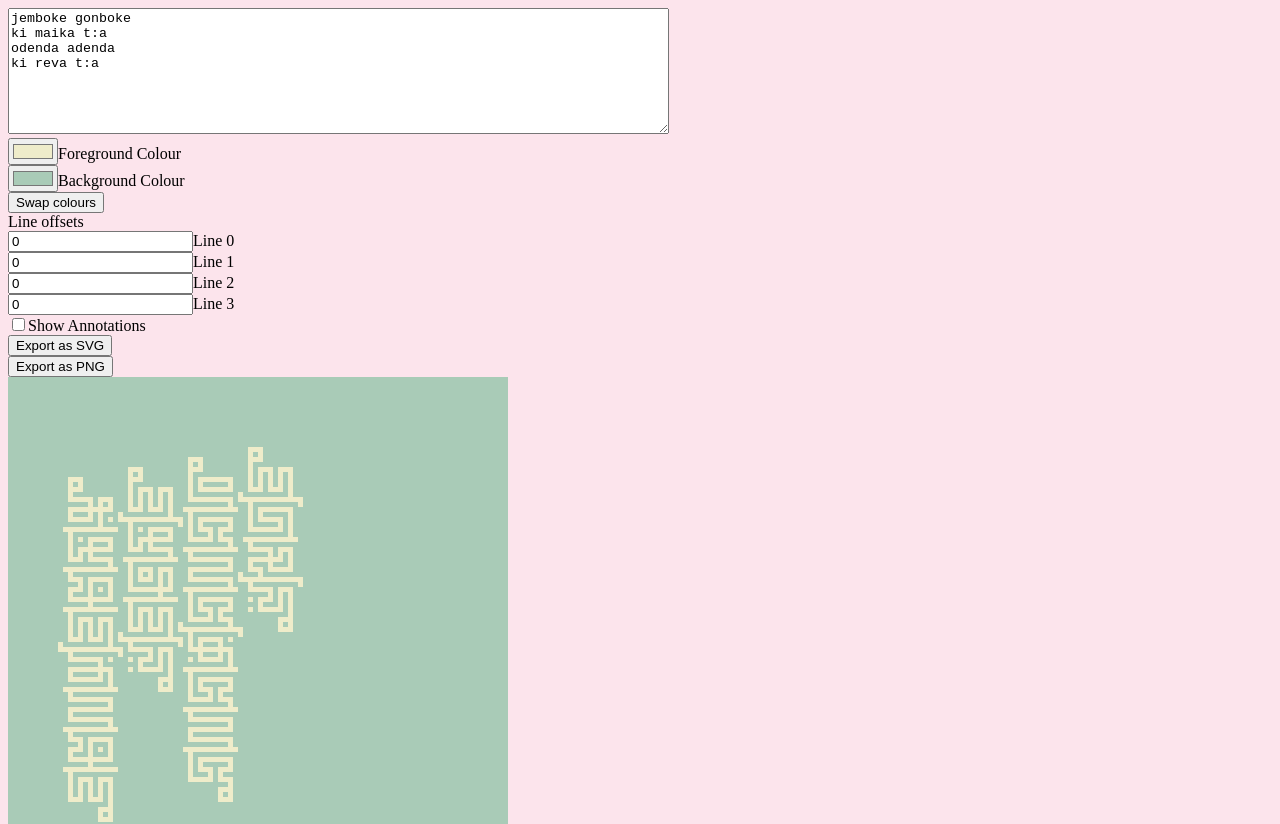
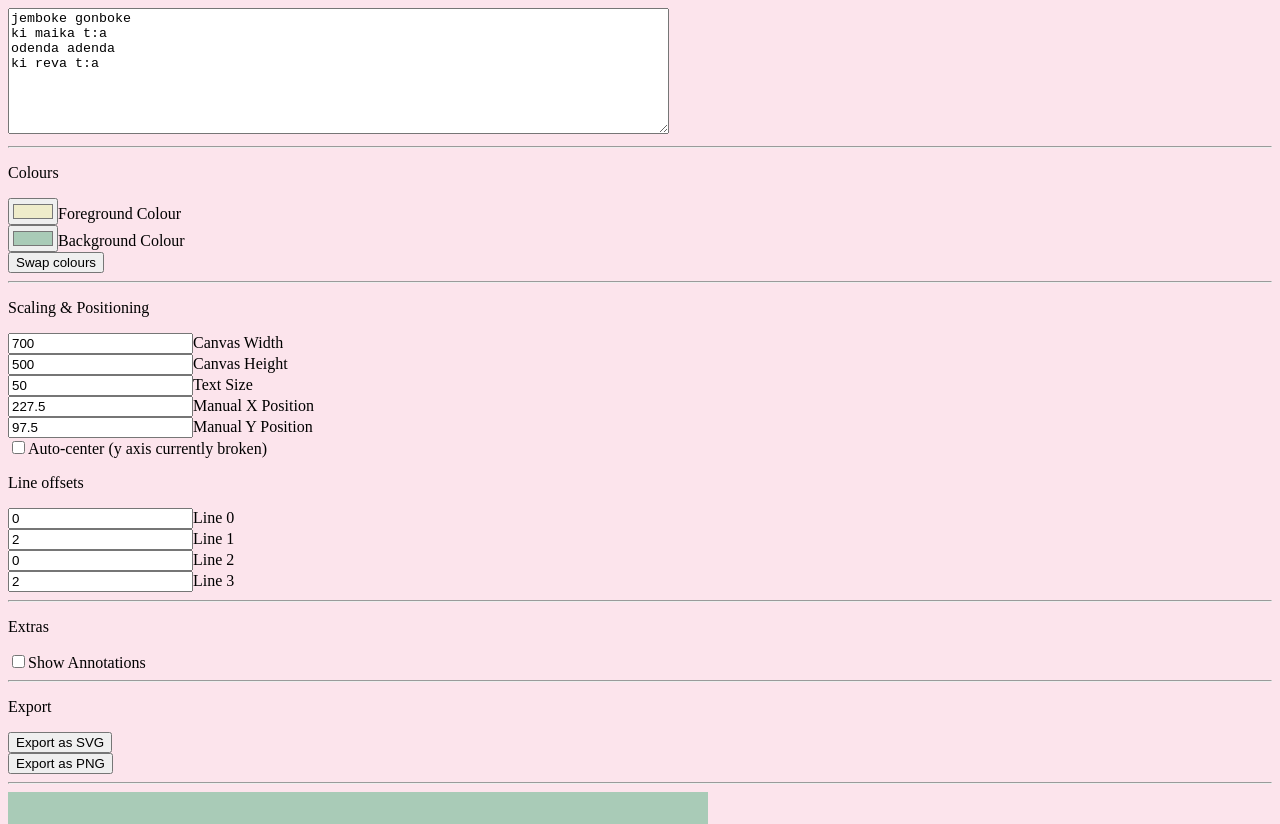
Before and after one commit to timbusuttil/imse-editor, a Vue app: page / in a window 1280 px wide. Shown: the top 824 px of the page. Built offline with nearby package versions, Linux system fonts and the light colour scheme.

Commit message:
control updates

```diff
--- a/src/App.vue
+++ b/src/App.vue
@@ -1,36 +1,57 @@
 <template>
   <div id="app">
-    <!-- text input area -->
+    <!-- input -->
     <textarea v-model="input" name="name" rows="8" cols="80"></textarea>
     <!-- <pre>{{ parsedInput }}</pre> -->
 
     <!-- controls -->
+    <hr>
     <div>
+      <p>Colours</p>
       <input type="color" name="fgCol" v-model="fgCol">
       <label for="fgCol">Foreground Colour</label><br>
       <input type="color" name="bgCol" v-model="bgCol">
       <label for="bgCol">Background Colour</label><br>
       <button @click="swapColours">Swap colours</button><br>
-      <label>Line offsets</label><br>
+      <hr>
+      <p>Scaling & Positioning</p>
+      <input type="number" name="canvasWidth" min="0" v-model="canvasDimensions.x">
+      <label for="canvasWidth">Canvas Width</label><br>
+      <input type="number" name="canvasHeight" min="0" v-model="canvasDimensions.y">
+      <label for="canvasHeight">Canvas Height</label><br>
+      <input type="number" name="textSize" v-model="textScale">
+      <label for="textSize">Text Size</label><br>
+      <input type="number" name="xPos" v-model.number="directPos.x">
+      <label for="xPos">Manual X Position</label><br>
+      <input type="number" name="yPos" v-model.number="directPos.y">
+      <label for="yPos">Manual Y Position</label><br>
+      <input type="checkbox" id="autoCenter" v-model="useAutoPos">
+      <label for="autoCenter">Auto-center (y axis currently broken)</label><br>
+      <p>Line offsets</p>
       <div v-for="(line, i) in parsedInput" :key="`line-input-${i}`">
         <input type="number" :id="`line-${i}`" v-model="lineOffsets[i]">
         <label :for="`line-${i}`">Line {{ i }}</label>
       </div>
+      <hr>
+      <p>Extras</p>
       <input type="checkbox" id="showAnnotations" v-model="showAnnotations">
       <label for="showAnnotations">Show Annotations</label><br>
+      <hr>
+      <p>Export</p>
       <button @click="exportAsSvg">Export as SVG</button><br>
       <button @click="exportAsPng">Export as PNG</button><br>
     </div>
+    <hr>
 
     <!-- svg rendering -->
     <svg
       ref="svgContainer"
       xmlns="http://www.w3.org/2000/svg" version="1.1"
-      width="500"
-      height="500"
+      :width="canvasDimensions.x"
+      :height="canvasDimensions.y"
       :style="{ backgroundColor: bgCol }"
     >
-      <g transform="scale(0.5) translate(100, 200)">
+      <g ref="allLines" :transform="`translate(${position.x}, ${position.y}) scale(${textScale * 0.01})`">
         <g v-for="(line, i) in parsedInput" :transform="`translate(${i * 120}, ${i * -20 + lineOffsets[i] * 80})`" :key="i" >
           <g v-for="(character, j) in line" :transform="`translate(0, ${j * 80})`" :key="j">
             <use :href="`#${character.split('/')[0]}`" :fill="fgCol"></use>
@@ -89,11 +110,53 @@ export default {
       validCharacters: [' ', 'a', 'b', 'd', 'e', 'f', 'g', 'h', 'i', 'j', 'j:', 'k', 'k:', 'l', 'm', 'n', 'n:', 'o', 'r', 's', 's:', 't', 't:', 'v'],
       fgCol: '#EFECCA',
       bgCol: '#A9CBB7',
-      lineOffsets: [0, 0, 0, 0, 0, 0, 0, 0, 0, 0, 0, 0, 0, 0, 0, 0, 0, 0, 0, 0],
+      lineOffsets: [0, 2, 0, 2, 0, 0, 0, 0, 0, 0, 0, 0, 0, 0, 0, 0, 0, 0, 0, 0],
       showAnnotations: false,
+      textScale: 50,
+      canvasDimensions: { x: 700, y: 500 },
+      directPos: { x: 227.5, y: 97.5 },
+      useAutoPos: false,
     }
   },
   computed: {
+    autoPos() {
+      console.log('poy', this.posOffsetY);
+      // console.log('canvas dims');
+      // console.log(this.canvasDimensions.x, this.canvasDimensions.y);
+      // console.log('bounding box dims');
+      // console.log(this.$refs.allLines.getBoundingClientRect().width, this.$refs.allLines.getBoundingClientRect().height);
+      // console.log('y offset');
+      // console.log(this.posOffsetY);
+      // console.log('result');
+      // console.log({
+      //   x: this.canvasDimensions.x / 2 - this.$refs.allLines.getBoundingClientRect().width / 2,
+      //   y: this.canvasDimensions.y / 2 - this.$refs.allLines.getBoundingClientRect().height / 2,
+      // });
+
+      return {
+        x: this.canvasDimensions.x / 2 - this.$refs.allLines.getBoundingClientRect().width / 2,
+        y: this.canvasDimensions.y / 2 - this.$refs.allLines.getBoundingClientRect().height / 2,
+      }
+    },
+    position() {
+      if (this.useAutoPos) {
+        return this.autoPos;
+      } else {
+        return this.directPos;
+        // return {
+        //   x: this.directPos.x,
+        //   y: this.directPos.y + -this.posOffsetY
+        // };
+      }
+    },
+    posOffsetY() {
+      let result = 9999999;
+      this.parsedInput.forEach((line, i) => {
+        const yOffset = i * -20 + this.lineOffsets[i] * 80;
+        if (yOffset < result) result = yOffset;
+      });
+      return result;
+    },
     parsedInput() {
       // convert to lowercase
       let input = this.input.toLowerCase();
```
